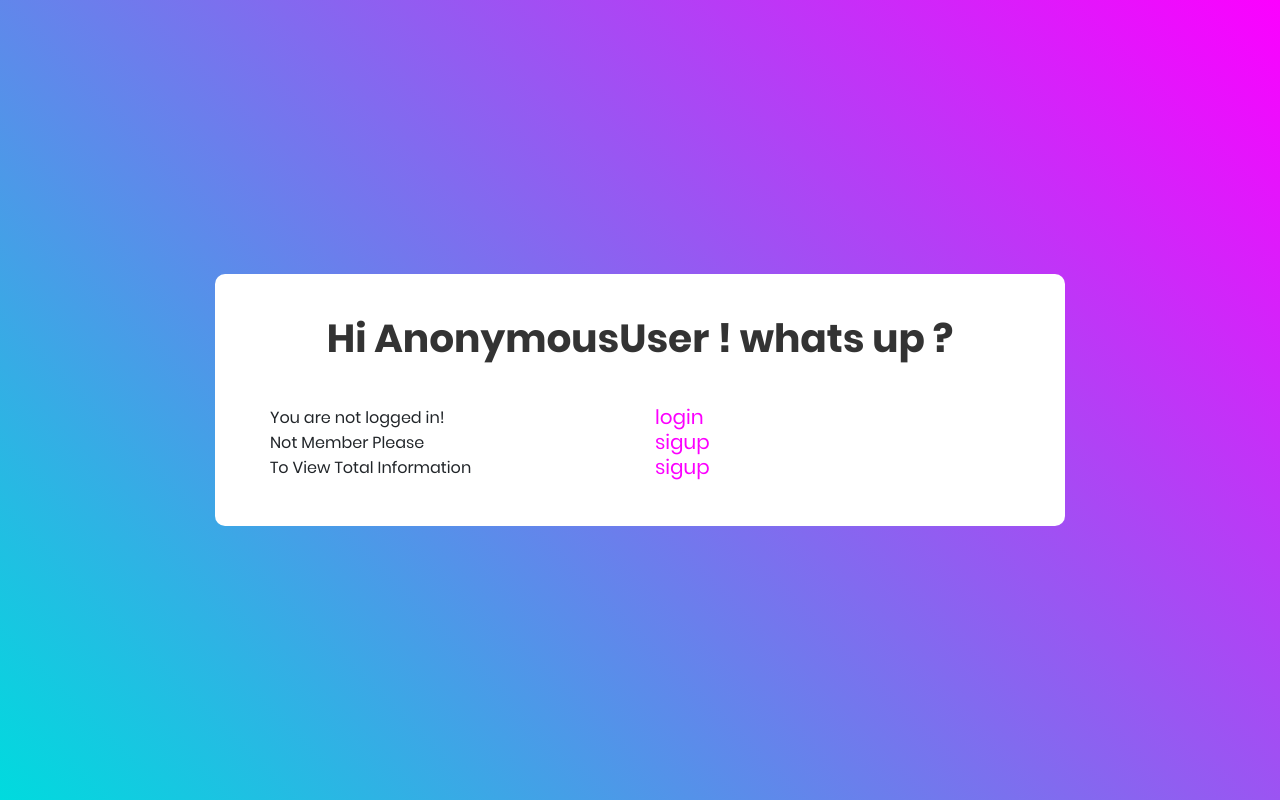
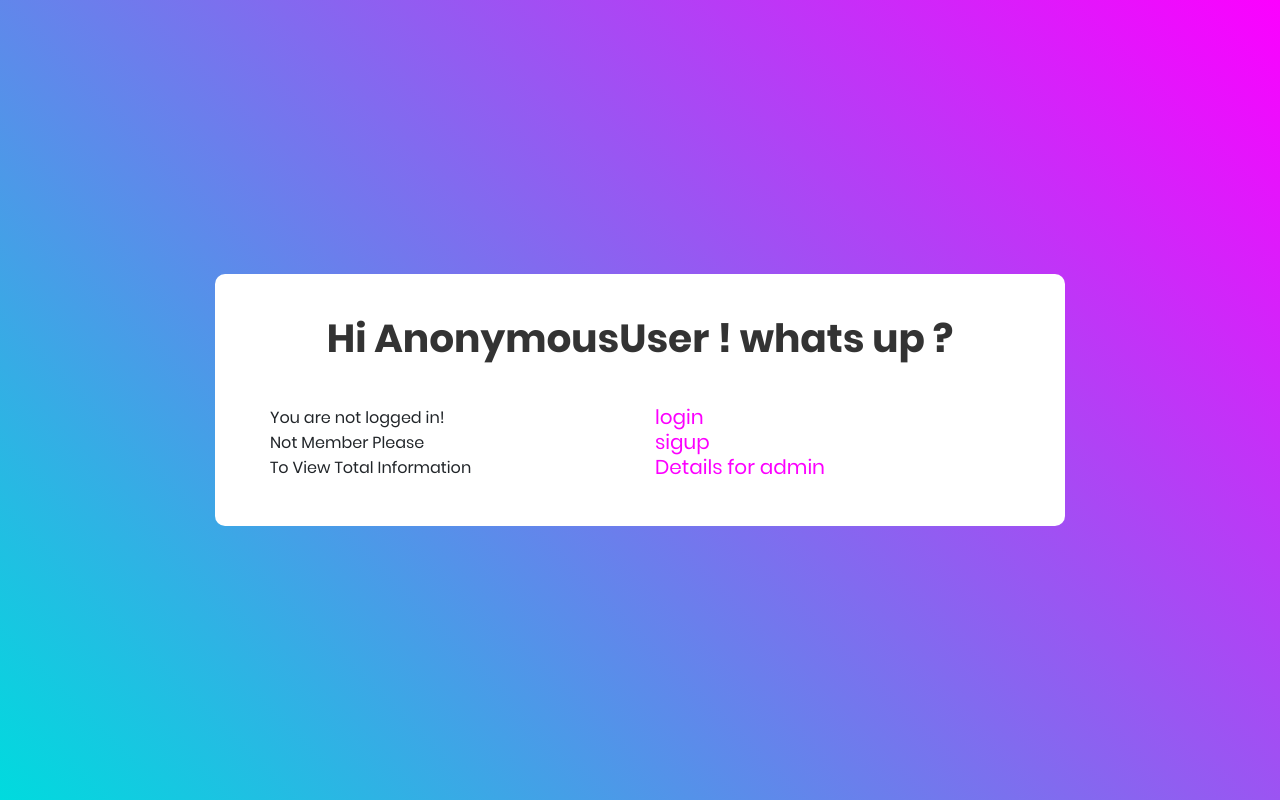
Before and after one commit to sujonict07/PreInterviewQA, a Django app: page / in a window 1280 px wide. Run offline with Django 3.2, Linux system fonts and the light colour scheme; some libraries are stand-ins or nearby versions.

Commit message:
updated main page for admin details page

```diff
--- a/preinterview/preinterviewqaapp/templates/preinterviewqaapp/home.html
+++ b/preinterview/preinterviewqaapp/templates/preinterviewqaapp/home.html
@@ -151,7 +151,7 @@
                     </div>
                     <div class="row">
                         <div class="col">To View Total Information</div>
-                        <div class="col"><a class="h5" style="color: #fc00ff" href="{{ url }}/details/">sigup</a></div>
+                        <div class="col"><a class="h5" style="color: #fc00ff" href="{{ url }}/details/">Details for admin</a></div>
                     </div>
 
                 {% endif %}
```
